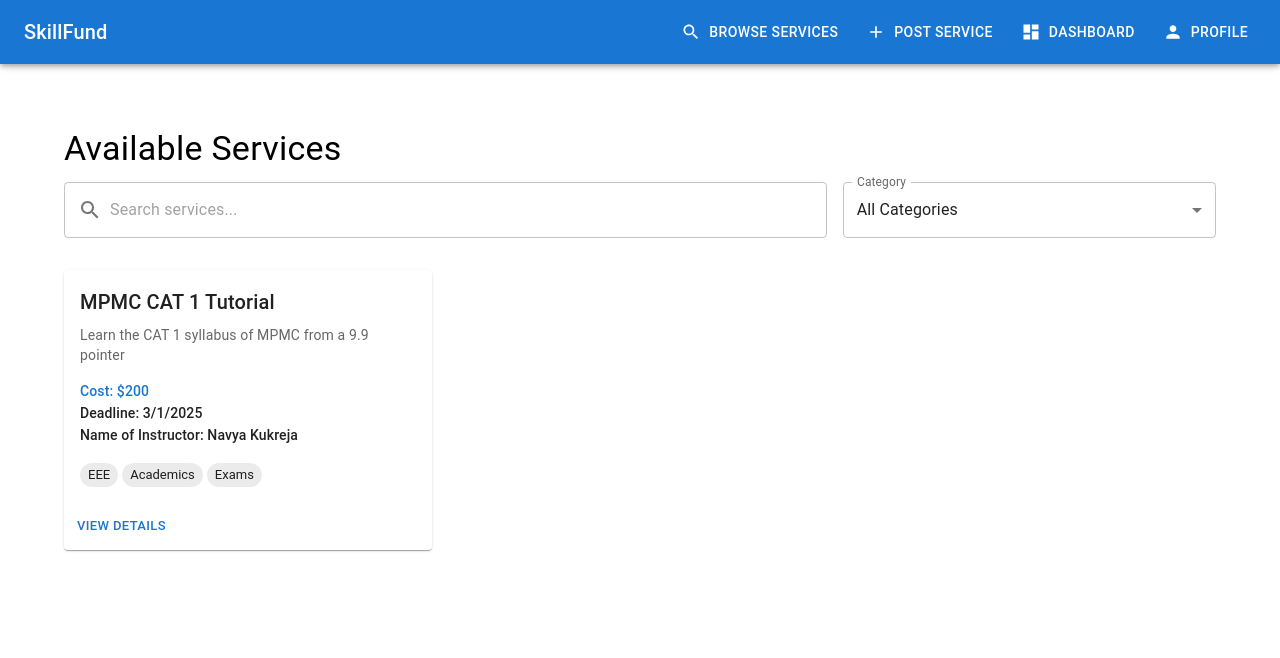
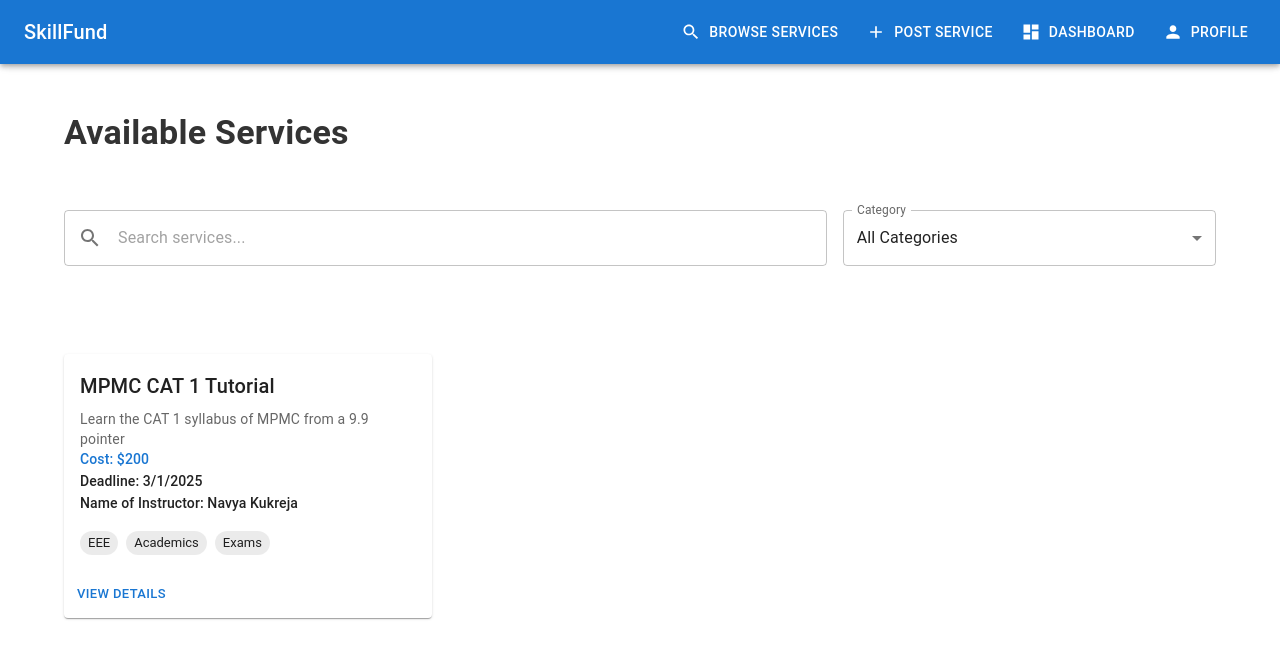
Before and after one commit to diyakhetan/devsoc-skillfund, a React (Vite) app: page / in a window 1280 px wide. Shown: the top 658 px of the page. Built offline with nearby package versions, Linux system fonts and the light colour scheme.

Commit message:
css files added

```diff
--- /dev/null
+++ b/src/components/layout/Navigation.css
@@ -0,0 +1,49 @@
+/* Navigation.css */
+
+/* App Bar Styling */
+.app-bar {
+    background-color: #1976d2;  /* Custom color for AppBar */
+  }
+
+  .menu-button {
+    margin-right: 16px;
+  }
+
+  .logo {
+    flex-grow: 1;
+    cursor: pointer;
+    font-weight: bold;
+  }
+
+  /* Desktop Navigation */
+  .desktop-nav {
+    display: flex;
+    gap: 16px;
+  }
+
+  /* Button styling for selected items */
+  .desktop-button.selected {
+    background-color: #1565c0;
+    color: white;
+  }
+
+  /* Drawer (Mobile Navigation) */
+  .drawer .MuiDrawer-paper {
+    width: 240px;
+    background-color: #1976d2;
+  }
+
+  /* ListItem for navigation */
+  .navigation-item.selected {
+    background-color: #1565c0;
+    color: white;
+  }
+
+  .navigation-icon.selected {
+    color: white;
+  }
+
+  /* Styling for icons in mobile view */
+  .navigation-icon {
+    color: inherit;
+  }
--- a/src/components/layout/Navigation.jsx
+++ b/src/components/layout/Navigation.jsx
@@ -22,6 +22,7 @@ import {
   Person as PersonIcon
 } from '@mui/icons-material';
 import { useNavigate, useLocation } from 'react-router-dom';
+import './Navigation.css';  // Import the CSS file for styling
 
 const Navigation = () => {
   const [mobileOpen, setMobileOpen] = useState(false);
@@ -52,20 +53,9 @@ const Navigation = () => {
           key={item.text}
           onClick={() => handleNavigation(item.path)}
           selected={location.pathname === item.path}
-          sx={{
-            '&.Mui-selected': {
-              backgroundColor: 'primary.main',
-              color: 'white',
-              '&:hover': {
-                backgroundColor: 'primary.dark',
-              },
-              '& .MuiListItemIcon-root': {
-                color: 'white',
-              },
-            },
-          }}
+          className="navigation-item"
         >
-          <ListItemIcon sx={{ color: location.pathname === item.path ? 'white' : 'inherit' }}>
+          <ListItemIcon className={`navigation-icon ${location.pathname === item.path ? 'selected' : ''}`}>
             {item.icon}
           </ListItemIcon>
           <ListItemText primary={item.text} />
@@ -76,14 +66,15 @@ const Navigation = () => {
 
   return (
     <>
-      <AppBar position="fixed">
+      <AppBar position="fixed" className="app-bar">
         <Toolbar>
           {isMobile && (
             <IconButton
               color="inherit"
               edge="start"
               onClick={() => setMobileOpen(!mobileOpen)}
-              sx={{ mr: 2 }}
+              className="menu-button"
+              aria-label="open navigation menu"
             >
               <MenuIcon />
             </IconButton>
@@ -91,22 +82,21 @@ const Navigation = () => {
           <Typography
             variant="h6"
             component="div"
-            sx={{ flexGrow: 1, cursor: 'pointer' }}
+            className="logo"
             onClick={() => navigate('/')}
+            aria-label="go to homepage"
           >
             SkillFund
           </Typography>
           {!isMobile && (
-            <Box sx={{ display: 'flex', gap: 2 }}>
+            <Box className="desktop-nav">
               {navigationItems.map((item) => (
                 <Button
                   key={item.text}
                   color="inherit"
                   startIcon={item.icon}
                   onClick={() => handleNavigation(item.path)}
-                  sx={{
-                    backgroundColor: location.pathname === item.path ? 'primary.dark' : 'transparent',
-                  }}
+                  className={`desktop-button ${location.pathname === item.path ? 'selected' : ''}`}
                 >
                   {item.text}
                 </Button>
@@ -126,9 +116,7 @@ const Navigation = () => {
           ModalProps={{
             keepMounted: true, // Better mobile performance
           }}
-          sx={{
-            '& .MuiDrawer-paper': { width: 240 },
-          }}
+          className="drawer"
         >
           {drawer}
         </Drawer>
--- /dev/null
+++ b/src/components/projects/ProjectCard.css
@@ -0,0 +1,43 @@
+/* ProjectCard.css */
+
+/* Styling for the card itself */
+.project-card {
+    height: 100%;
+    display: flex;
+    flex-direction: column;
+    box-shadow: 0px 4px 10px rgba(0, 0, 0, 0.1);
+    transition: transform 0.3s ease;
+  }
+
+  .project-card:hover {
+    transform: translateY(-5px);
+  }
+
+  /* Styling for card content */
+  .project-card-content {
+    flex-grow: 1;
+  }
+
+  /* Styling for the project description text */
+  .project-description {
+    margin-bottom: 16px;
+    color: #555;
+  }
+
+  /* Styling for the project info section (Cost, Deadline, Instructor) */
+  .project-info {
+    margin-bottom: 16px;
+  }
+
+  /* Styling for the skills section (chip tags) */
+  .project-skills {
+    display: flex;
+    flex-wrap: wrap;
+    gap: 0.5rem;
+    margin-top: 8px;
+  }
+
+  .project-card-actions {
+    display: flex;
+    justify-content: flex-end;
+  }
--- a/src/components/projects/ProjectCard.jsx
+++ b/src/components/projects/ProjectCard.jsx
@@ -9,20 +9,21 @@ import {
   CardActions
 } from '@mui/material';
 import { useNavigate } from 'react-router-dom';
+import './ProjectCard.css';  // Import the CSS file for styling
 
 const ProjectCard = ({ project }) => {
   const navigate = useNavigate();
 
   return (
-    <Card sx={{ height: '100%', display: 'flex', flexDirection: 'column' }}>
-      <CardContent sx={{ flexGrow: 1 }}>
+    <Card className="project-card">
+      <CardContent className="project-card-content">
         <Typography gutterBottom variant="h6" component="h2">
           {project.title}
         </Typography>
-        <Typography variant="body2" color="text.secondary" sx={{ mb: 2 }}>
+        <Typography variant="body2" color="text.secondary" className="project-description">
           {project.description}
         </Typography>
-        <Box sx={{ mb: 2 }}>
+        <Box className="project-info">
           <Typography variant="subtitle2" color="primary">
             Cost: ${project.cost}
           </Typography>
@@ -33,7 +34,7 @@ const ProjectCard = ({ project }) => {
             Name of Instructor: {project.name}
           </Typography>
         </Box>
-        <Box sx={{ display: 'flex', flexWrap: 'wrap', gap: 0.5 }}>
+        <Box className="project-skills">
           {project.skills.map((skill) => (
             <Chip key={skill} label={skill} size="small" />
           ))}
--- /dev/null
+++ b/src/pages/CreateProjectPage.css
@@ -0,0 +1,28 @@
+/* CreateProjectPage.css */
+
+/* Paper background and padding */
+.create-project-paper {
+    padding: 32px;
+    background-color: #f5f5f5;
+    box-shadow: 0px 4px 12px rgba(0, 0, 0, 0.1);
+  }
+
+  /* Styling for form input fields */
+  .create-project-paper .MuiTextField-root {
+    margin-bottom: 16px;
+  }
+
+  /* Styling for buttons */
+  .create-project-paper button {
+    margin-top: 16px;
+  }
+
+  /* Styling for file upload section */
+  .create-project-paper .MuiTypography-body2 {
+    margin-top: 8px;
+    color: #555;
+  }
+
+  .create-project-paper .MuiAutocomplete-root {
+    margin-bottom: 16px;
+  }
--- a/src/pages/CreateProjectPage.jsx
+++ b/src/pages/CreateProjectPage.jsx
@@ -10,6 +10,7 @@ import {
   Stack
 } from '@mui/material';
 import { useNavigate } from 'react-router-dom';
+import './CreateProjectPage.css';  // Import the CSS file for styling
 
 const AVAILABLE_SKILLS = [
   'React', 'TypeScript', 'UI/UX', 'Web Design', 'Node.js',
@@ -40,7 +41,7 @@ const CreateProjectPage = () => {
 
   return (
     <Container maxWidth="md" sx={{ py: 4 }}>
-      <Paper sx={{ p: 4 }}>
+      <Paper className="create-project-paper">
         <Typography variant="h5" gutterBottom>
           Post a New Service
         </Typography>
--- /dev/null
+++ b/src/pages/ProjectsPage.css
@@ -0,0 +1,38 @@
+/* ProjectsPage.css */
+
+/* Container Styling */
+.projects-page {
+    padding-top: 16px;
+    padding-bottom: 16px;
+  }
+
+  .projects-page .MuiTypography-h4 {
+    font-weight: bold;
+    color: #333;
+  }
+
+  .projects-page .MuiGrid-root {
+    margin-top: 24px;
+  }
+
+  .projects-page .MuiTextField-root {
+    margin-bottom: 16px;
+  }
+
+  /* Custom styling for search field and category select */
+  .projects-page .MuiTextField-root input {
+    padding-left: 8px;
+  }
+
+  .projects-page .MuiMenuItem-root {
+    font-weight: 500;
+  }
+
+  /* Additional styling for the category filter */
+  .projects-page .MuiInputAdornment-root {
+    margin-right: 8px;
+  }
+
+  .projects-page .MuiGrid-item {
+    margin-top: 16px;
+  }
--- a/src/pages/ProjectsPage.jsx
+++ b/src/pages/ProjectsPage.jsx
@@ -10,6 +10,7 @@ import {
 } from '@mui/material';
 import SearchIcon from '@mui/icons-material/Search';
 import ProjectCard from '../components/projects/ProjectCard';
+import './ProjectsPage.css';  // Import the CSS file for styling
 
 const DUMMY_PROJECTS = [
   {
@@ -36,7 +37,7 @@ const ProjectsPage = () => {
   );
 
   return (
-    <Container maxWidth="lg" sx={{ py: 4 }}>
+    <Container maxWidth="lg" className="projects-page">
       <Box sx={{ mb: 4 }}>
         <Typography variant="h4" gutterBottom>
           Available Services
```
